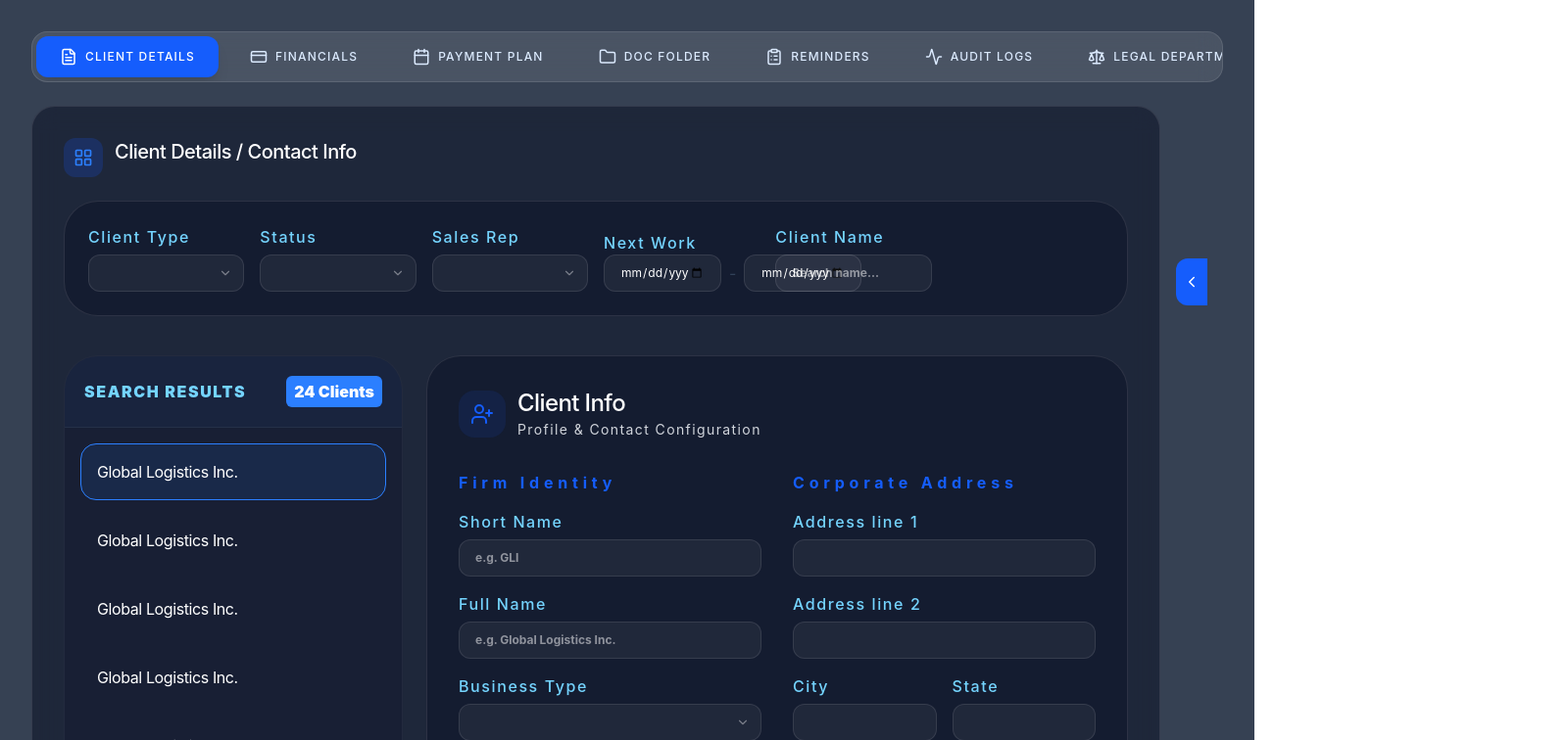
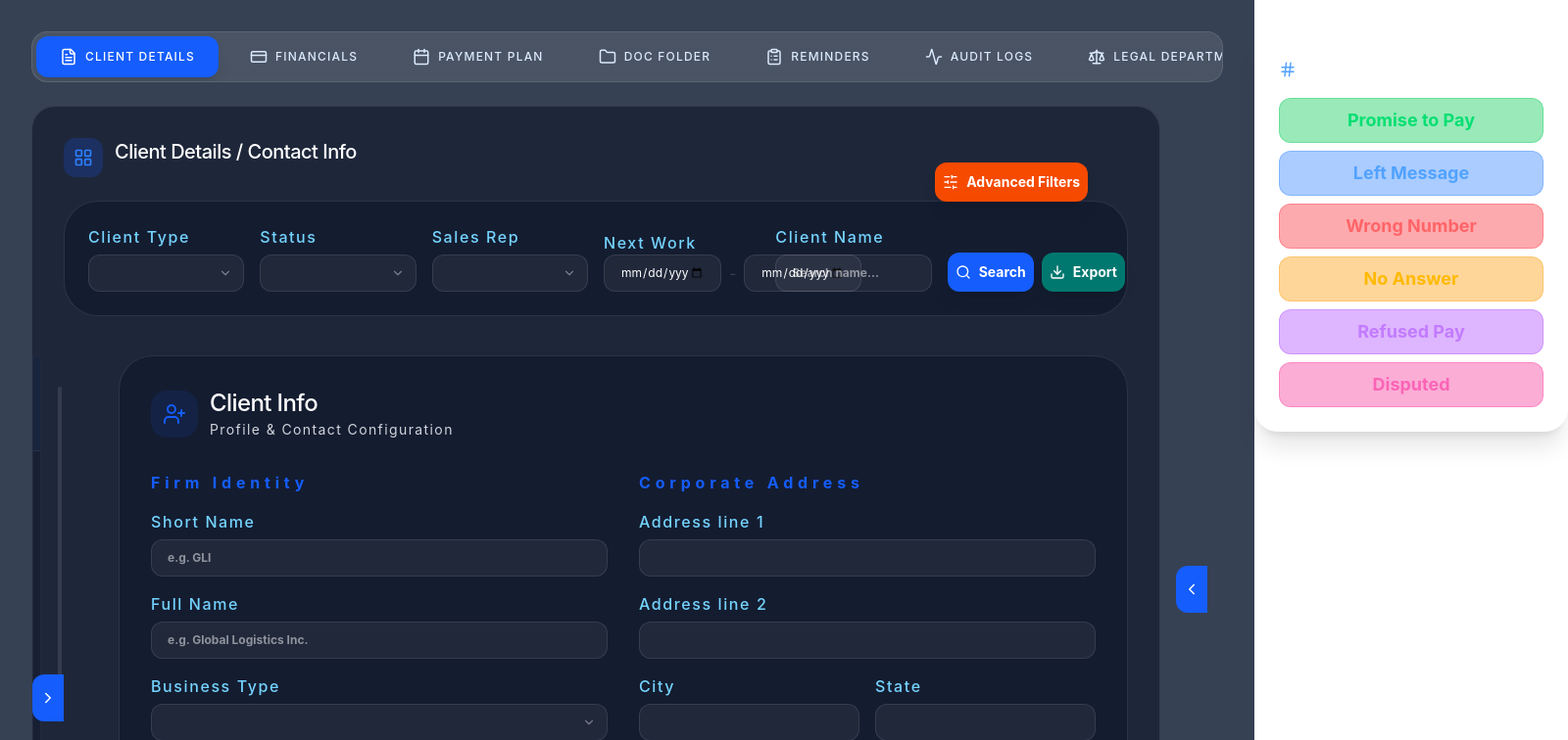
Before and after one commit to pjames001/collections-design, a React (Vite) app: page /client in a window 1280 px wide. Shown: the top 756 px of the page at 98% size, 1600 px wide, since content can reach past the window. Built offline with nearby package versions, Linux system fonts and the light colour scheme.

Commit message:
added action codes to client

```diff
--- a/src/app/components/ClientInfo.tsx
+++ b/src/app/components/ClientInfo.tsx
@@ -1,60 +1,143 @@
-import React from 'react';
-import { Search, UserPlus, Mail, Phone, MapPin, Briefcase, Plus, Trash2, Activity } from 'lucide-react';
-import { SelectField } from './shared/SelectField';
-import { FromToDate } from './shared/FromToDate';
-import { InputField } from './shared/InputField';
-import { CheckboxField } from './shared/CheckboxField';
-import { DynamicContactList } from './shared/DynamicContactList';
+import React, { useState } from "react";
+import {
+  Search,
+  UserPlus,
+  Mail,
+  Phone,
+  MapPin,
+  Briefcase,
+  Plus,
+  Trash2,
+  Activity,
+  ChevronRight,
+  ChevronLeft,
+} from "lucide-react";
+import { SelectField } from "./shared/SelectField";
+import { FromToDate } from "./shared/FromToDate";
+import { InputField } from "./shared/InputField";
+import { CheckboxField } from "./shared/CheckboxField";
+import { DynamicContactList } from "./shared/DynamicContactList";
 
-export const ClientInfo: React.FC<{ theme: 'dark' | 'light' }> = ({ theme }) => {
+export const ClientInfo: React.FC<{ theme: "dark" | "light" }> = ({
+  theme,
+}) => {
+  const [isDrawerOpen, setIsDrawerOpen] = useState(false);
+
   return (
     <div className="space-y-6 animate-in fade-in duration-500 ">
+      {/* BOTTOM: RESULTS & DETAIL VIEW */}
+      <div className="flex gap-6 h-[700px] ">
+        {/* LEFT PART: RESULTS LEDGER (4/12 columns) */}
 
-      {/* BOTTOM: RESULTS & DETAIL VIEW */}
-      <div className="grid grid-cols-1 lg:grid-cols-12 gap-6 h-[700px] ">
+        <div
+          className={`flex transition-all duration-300 ease-in-out ${isDrawerOpen ? "translate-x-0 w-sm " : "translate-x-[-100%] w-8"} h-full flex-shrink-0 relative overflow-hidden`}
+        >
+          {/* Toggle Handle */}
+          <button
+            onClick={() => setIsDrawerOpen(!isDrawerOpen)}
+            className={`absolute top-1/2 -translate-y-1/2 right-0 z-20 w-8 h-12 flex items-center justify-center rounded-l-xl transition-colors ${
+              theme === "dark"
+                ? "bg-blue-600 hover:bg-blue-500 text-white"
+                : "bg-blue-600 hover:bg-blue-700 text-white shadow-lg"
+            }`}
+          >
+            {isDrawerOpen ? (
+              <ChevronLeft size={18} />
+            ) : (
+              <ChevronRight size={18} />
+            )}
+          </button>
 
-        {/* LEFT PART: RESULTS LEDGER (4/12 columns) */}
-        <div className={`lg:col-span-4 rounded-[35px] border overflow-hidden flex flex-col ${theme === 'dark' ? 'bg-slate-900/40 border-white/5' : 'bg-slate-50 border-slate-200'}`}>
+          {/* List Content */}
+          <div
+            className={`w-full  rounded-[35px] border overflow-hidden flex flex-col ${theme === "dark" ? "bg-slate-900/40 border-white/5" : "bg-slate-50   border-slate-200"}`}
+          >
             <div className="p-5 border-b border-white/5 flex justify-between items-center bg-blue-500/5">
-            <span className="text-md font-black uppercase tracking-widest text-sky-300">Search Results</span>
-            <span className="px-2 py-1 rounded-md bg-blue-500 text-white text-md font-black">24 Clients</span>
+              <span className="text-md font-black uppercase tracking-widest text-sky-300">
+                Search Results
+              </span>
+              <span className="px-2 py-1 rounded-md bg-blue-500 text-white text-md font-black">
+                24 Clients
+              </span>
             </div>
             <div className="flex-1 overflow-y-auto p-4 space-y-3">
               {[1, 2, 3, 4, 5].map((i) => (
-              <div key={i} className={`p-4 rounded-2xl border transition-all cursor-pointer ${i === 1 ? 'border-blue-500 bg-blue-500/10' : 'border-transparent hover:bg-white/5'}`}>
-                <p className={` tracking-tight ${theme === 'dark' ? 'text-white' : 'text-slate-900'}`}>Global Logistics Inc.</p>
+                <div
+                  key={i}
+                  className={`p-4 rounded-2xl border transition-all cursor-pointer ${i === 1 ? "border-blue-500 bg-blue-500/10" : "border-transparent hover:bg-white/5"}`}
+                >
+                  <p
+                    className={` tracking-tight ${theme === "dark" ? "text-white" : "text-slate-900"}`}
+                  >
+                    Global Logistics Inc.
+                  </p>
                 </div>
               ))}
             </div>
           </div>
 
+          {/* Collapsed state placeholder */}
+          {!isDrawerOpen && (
+            <div className="ml-4 h-full w-full flex flex-col items-center pt-8 gap-4 opacity-100">
+              <div
+                className={`w-1 h-1/2 rounded-full ${theme === "dark" ? "bg-white/10" : "bg-slate-200"}`}
+              />
+            </div>
+          )}
+        </div>
+
         {/* RIGHT PART: CLIENT DOSSIER (8/12 columns) */}
-        <div className={`lg:col-span-8 rounded-[35px] border overflow-y-auto custom-scrollbar p-8 ${theme === 'dark' ? 'bg-slate-900/60 border-white/10' : 'bg-white border-slate-200 shadow-sm'}`}>
-
+        <div
+          className={`w-full rounded-[35px] border overflow-y-auto custom-scrollbar p-8 ${theme === "dark" ? "bg-slate-900/60 border-white/10" : "bg-white border-slate-200 shadow-sm"}`}
+        >
           <div className="flex items-center gap-3 mb-8">
-            <div className="p-3 bg-blue-600/10 rounded-2xl"><UserPlus className="text-blue-600" size={24} /></div>
+            <div className="p-3 bg-blue-600/10 rounded-2xl">
+              <UserPlus className="text-blue-600" size={24} />
+            </div>
             <div>
-              <h3 className={`text-2xl tracking-tight ${theme === 'dark' ? 'text-white' : 'text-slate-900'}`}>Client Info</h3>
-              <p className="text-[14px] tracking-widest text-gray-300">Profile & Contact Configuration</p>
+              <h3
+                className={`text-2xl tracking-tight ${theme === "dark" ? "text-white" : "text-slate-900"}`}
+              >
+                Client Info
+              </h3>
+              <p className="text-[14px] tracking-widest text-gray-300">
+                Profile & Contact Configuration
+              </p>
             </div>
           </div>
 
           <div className="grid grid-cols-1 md:grid-cols-2 gap-8">
             {/* General Info */}
             <div className="space-y-4">
-              <h4 className="text-[16px] tracking-[0.3em] text-blue-600 font-bold">Firm Identity</h4>
-              <InputField label="Short Name" placeholder="e.g. GLI" theme={theme} />
-              <InputField label="Full Name" placeholder="e.g. Global Logistics Inc." theme={theme} />
+              <h4 className="text-[16px] tracking-[0.3em] text-blue-600 font-bold">
+                Firm Identity
+              </h4>
+              <InputField
+                label="Short Name"
+                placeholder="e.g. GLI"
+                theme={theme}
+              />
+              <InputField
+                label="Full Name"
+                placeholder="e.g. Global Logistics Inc."
+                theme={theme}
+              />
               <SelectField label="Business Type" options={[]} theme={theme} />
               <CheckboxField label="Enable Convenience Fee" theme={theme} />
             </div>
 
             {/* Address Info */}
             <div className="space-y-4">
-              <h4 className="text-[16px] tracking-[0.3em] text-blue-600 font-bold">Corporate Address</h4>
+              <h4 className="text-[16px] tracking-[0.3em] text-blue-600 font-bold">
+                Corporate Address
+              </h4>
               <div className="grid grid-cols-2 gap-4">
-                <div className="col-span-2"><InputField label="Address line 1" theme={theme} /></div>
-                <div className="col-span-2"><InputField label="Address line 2" theme={theme} /></div>
+                <div className="col-span-2">
+                  <InputField label="Address line 1" theme={theme} />
+                </div>
+                <div className="col-span-2">
+                  <InputField label="Address line 2" theme={theme} />
+                </div>
                 <InputField label="City" theme={theme} />
                 <InputField label="State" theme={theme} />
                 <InputField label="Zip Code" theme={theme} />
@@ -68,7 +151,9 @@ export const ClientInfo: React.FC<{ theme: 'dark' | 'light' }> = ({ theme }) =>
           {/* Contact Details (Dynamic Parts) */}
           <div className="space-y-8">
             <div className="flex justify-between items-center">
-              <h4 className="text-[16px] tracking-[0.3em] text-green-500">Point of Contact</h4>
+              <h4 className="text-[16px] tracking-[0.3em] text-green-500">
+                Point of Contact
+              </h4>
               <button className="text-[14px] tracking-widest text-blue-500 border border-blue-500/20 px-3 py-1 rounded-lg hover:bg-blue-500/10 transition-all">
                 Add Personnel
               </button>
@@ -81,8 +166,18 @@ export const ClientInfo: React.FC<{ theme: 'dark' | 'light' }> = ({ theme }) =>
               </div>
 
               <div className="space-y-6">
-                <DynamicContactList label="Email Addresses" icon={<Mail size={14}/>} type="email" theme={theme} />
-                <DynamicContactList label="Phone Numbers" icon={<Phone size={14}/>} type="tel" theme={theme} />
+                <DynamicContactList
+                  label="Email Addresses"
+                  icon={<Mail size={14} />}
+                  type="email"
+                  theme={theme}
+                />
+                <DynamicContactList
+                  label="Phone Numbers"
+                  icon={<Phone size={14} />}
+                  type="tel"
+                  theme={theme}
+                />
               </div>
             </div>
 
@@ -101,47 +196,46 @@ export const ClientInfo: React.FC<{ theme: 'dark' | 'light' }> = ({ theme }) =>
 
 const CategoryView: React.FC<{
   category: string;
-  theme: 'dark' | 'light';
+  theme: "dark" | "light";
   activeCreditor: string;
 }> = ({ category, theme, activeCreditor }) => {
-
   // Content rendering based on category
   switch (category) {
-    case 'Skip Tracing':
+    case "Skip Tracing":
       return (
-        <div className="space-y-6 animate-in fade-in slide-in-from-bottom-4 duration-700">
-
-        </div>
+        <div className="space-y-6 animate-in fade-in slide-in-from-bottom-4 duration-700"></div>
       );
-    case 'Contact Info':
+    case "Contact Info":
       return (
-        <div className="grid grid-cols-1 gap-8 animate-in fade-in slide-in-from-bottom-4 duration-700">
-
-        </div>
+        <div className="grid grid-cols-1 gap-8 animate-in fade-in slide-in-from-bottom-4 duration-700"></div>
       );
-    case 'dispute':
+    case "dispute":
       return (
-        <div className="space-y-6 animate-in fade-in slide-in-from-bottom-4 duration-700">
-
-        </div>
+        <div className="space-y-6 animate-in fade-in slide-in-from-bottom-4 duration-700"></div>
       );
-    case 'experian reports':
+    case "experian reports":
       return (
-        <div className="space-y-8 animate-in fade-in slide-in-from-bottom-4 duration-700">
-
-        </div>
+        <div className="space-y-8 animate-in fade-in slide-in-from-bottom-4 duration-700"></div>
       );
 
-    case 'settlement':
+    case "settlement":
       return (
         <div className="flex flex-col items-center justify-center py-16 px-6 text-center bg-blue-600/10 rounded-[40px] border border-blue-500/20 shadow-2xl animate-in zoom-in duration-500">
-           <p className="text-[10px] text-blue-400 font-black uppercase tracking-widest mb-2">Approved Settlement Range</p>
-           <h3 className={`text-5xl font-black mb-10 ${theme === 'dark' ? 'text-white' : 'text-slate-800'}`}>$9,500 - $11,000</h3>
+          <p className="text-[10px] text-blue-400 font-black uppercase tracking-widest mb-2">
+            Approved Settlement Range
+          </p>
+          <h3
+            className={`text-5xl font-black mb-10 ${theme === "dark" ? "text-white" : "text-slate-800"}`}
+          >
+            $9,500 - $11,000
+          </h3>
           <div className="flex gap-4">
             <button className="px-10 py-4 bg-blue-600 hover:bg-blue-500 text-white rounded-2xl font-black uppercase text-xs tracking-widest shadow-xl shadow-blue-600/40 transition-all active:scale-95">
               Generate Final Offer
             </button>
-             <button className={`px-10 py-4 rounded-2xl font-black uppercase text-xs tracking-widest border transition-all active:scale-95 ${theme === 'dark' ? 'border-white/10 text-white hover:bg-white/5' : 'border-slate-300 text-slate-700 hover:bg-slate-50'}`}>
+            <button
+              className={`px-10 py-4 rounded-2xl font-black uppercase text-xs tracking-widest border transition-all active:scale-95 ${theme === "dark" ? "border-white/10 text-white hover:bg-white/5" : "border-slate-300 text-slate-700 hover:bg-slate-50"}`}
+            >
               Manual Override
             </button>
           </div>
@@ -153,7 +247,9 @@ const CategoryView: React.FC<{
           <div className="w-16 h-16 rounded-full bg-white/10 flex items-center justify-center mb-4">
             <Activity size={32} />
           </div>
-           <p className="text-[10px] font-black uppercase tracking-widest">Developing specialized workflow for {category}...</p>
+          <p className="text-[10px] font-black uppercase tracking-widest">
+            Developing specialized workflow for {category}...
+          </p>
         </div>
       );
   }
--- a/src/app/pages/ClientPage.tsx
+++ b/src/app/pages/ClientPage.tsx
@@ -1,10 +1,11 @@
 import React, { useState } from 'react'
-import { FileText, CreditCard, Calendar, Folder, ClipboardList, Activity, Scale, LayoutGrid, FileSearch, History, ChevronRight, ChevronLeft, Search } from 'lucide-react';
+import { FileText, CreditCard, Calendar, Folder, ClipboardList, Activity, Scale, LayoutGrid, FileSearch, History, ChevronRight, ChevronLeft, Search, Download, SlidersHorizontal } from 'lucide-react';
 import * as Tabs from '@radix-ui/react-tabs';
 import { ClientInfo } from '../components/ClientInfo';
 import { SelectField } from '../components/shared/SelectField';
 import { FromToDate } from '../components/shared/FromToDate';
 import { InputField } from '../components/shared/InputField';
+import { ActionPanel } from '../components/ActionPanel';
 
 const ClientPage = ({ theme }: { theme: 'dark' | 'light' }) => {
 
@@ -40,6 +41,7 @@ const ClientPage = ({ theme }: { theme: 'dark' | 'light' }) => {
     <div className={`p-8 space-y-8 animate-in fade-in duration-700 custom-scrollbar ${
         theme === 'dark' ? 'bg-gray-700 border-white/10' : 'bg-white/70 border-slate-200/60 shadow-slate-200/40'
       }`}>
+        <div className='flex gap-8'>
         <div className="flex-1 flex flex-col min-h-[600px] w-full">
           <Tabs.Root value={activeTab} className="flex flex-col h-full" onValueChange={setActiveTab}>
             <Tabs.List className={`flex gap-2 p-1 backdrop-blur-md rounded-2xl mb-6 border overflow-x-auto no-scrollbar transition-colors ${
@@ -85,7 +87,7 @@ const ClientPage = ({ theme }: { theme: 'dark' | 'light' }) => {
                    {tab.id === 'client' && (
                     <>
                       {/* TOP: SEARCH & FILTER BAR */}
-                      <div className={`p-6 mb-10 rounded-[35px] border ${theme === 'dark' ? 'bg-slate-900/60 border-white/10' : 'bg-white border-slate-200 shadow-xl shadow-slate-200/20'}`}>
+                      <div className={`relative p-6 mb-10 rounded-[35px] border ${theme === 'dark' ? 'bg-slate-900/60 border-white/10' : 'bg-white border-slate-200 shadow-xl shadow-slate-200/20'}`}>
                         <div className="grid grid-cols-1 md:grid-cols-3 lg:grid-cols-6 gap-4 items-end">
                           <SelectField label="Client Type" options={[]} theme={theme} />
                           <SelectField label="Status" options={[]} theme={theme} />
@@ -94,7 +96,20 @@ const ClientPage = ({ theme }: { theme: 'dark' | 'light' }) => {
                           <div className="lg:col-span-1">
                             <InputField label="Client Name" placeholder="Search name..." theme={theme} />
                           </div>
-
+                          <div className='flex items-center gap-2'>
+                            <button className={`w-full flex items-center justify-center gap-2 text-sm py-2.5 px-2 rounded-xl bg-blue-600 text-white font-bold hover:bg-blue-700 transition-all shadow-lg`}>
+                              <Search size={16} />
+                              Search
+                            </button>
+                            <button className={`w-full flex items-center justify-center gap-2 text-sm py-2.5 px-2 rounded-xl bg-teal-700 text-white font-bold hover:bg-teal-800 transition-all shadow-lg`}>
+                              <Download size={16} />
+                              Export
+                            </button>
+                            <button className={`absolute -top-10 right-10 w-max flex items-center justify-center gap-2 text-sm py-2.5 px-2 rounded-xl bg-orange-600 text-white font-bold hover:bg-orange-700 transition-all shadow-lg`}>
+                              <SlidersHorizontal size={16} />
+                              Advanced Filters
+                            </button>
+                          </div>
                         </div>
                         </div>
                       <ClientInfo theme={theme} />
@@ -162,6 +177,8 @@ const ClientPage = ({ theme }: { theme: 'dark' | 'light' }) => {
           ))}
           </Tabs.Root>
         </div>
+        <ActionPanel theme={theme} />
+        </div>
     </div>
   )
 }
```
Lines whose indentation alone changed are shown as unchanged.
